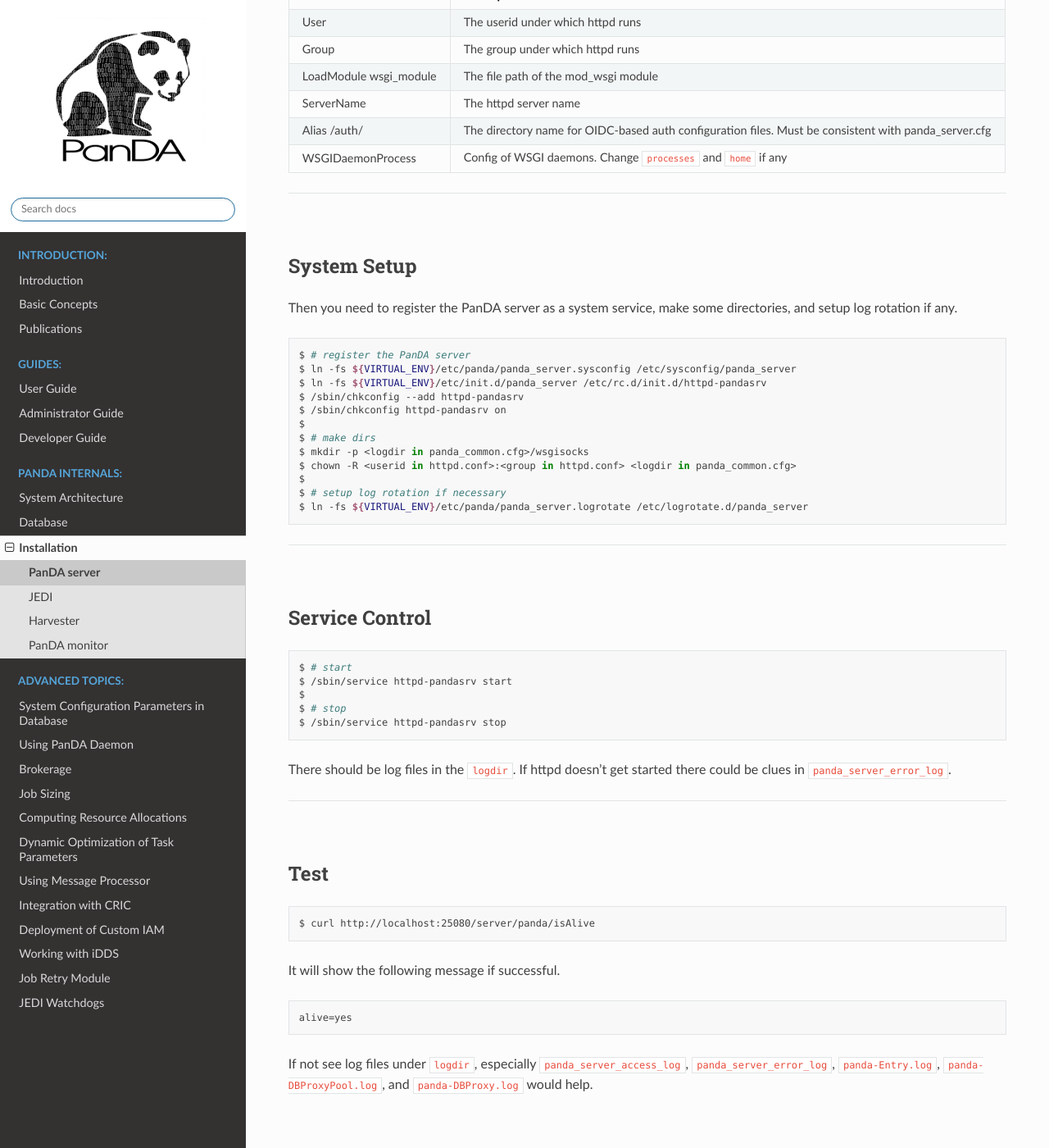
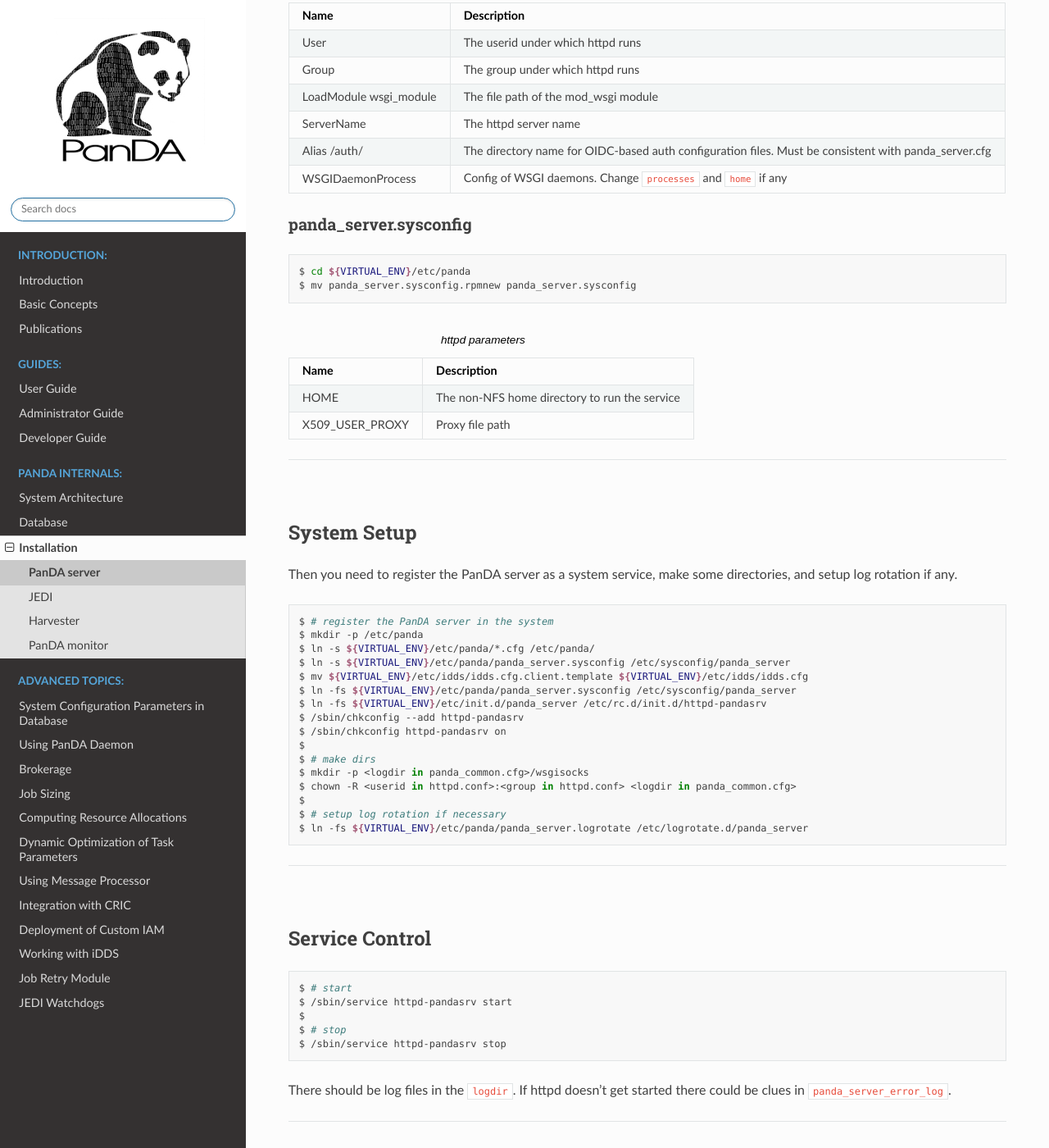
Before and after one commit to PanDAWMS/panda-docs, a Sphinx documentation site: the page built from docs/source/installation/server.rst, in a window 1280 px wide and 1400 px high, scrolled down 2840 px. Shown: the whole window at 82% size. Built offline with Sphinx 7.4.7 and the Read the Docs theme 2.0.0, drawn with Linux system fonts in a browser that asks for light colours; some of the changed text lies outside the part shown.

```diff
--- a/docs/source/installation/server.rst
+++ b/docs/source/installation/server.rst
@@ -39,9 +39,10 @@ Then
 
 .. prompt:: bash
 
- pip install panda-server
+ pip install panda-server[<database type>]
 
-which will install panda-server, panda-common, and dependent python packages.
+which will install panda-server, panda-common, and dependent python packages. The ``<database type>`` is
+oracle, postgres, or mysql depending on your database backend.
 
 If the latest panda-server in the git master repository is required,
 
@@ -57,7 +58,7 @@ Configuration
 -----------------
 
 
-There are two python and one httpd configuration files under ``${VIRTUAL_ENV}/etc/panda``.
+There are two python, one httpd, and one system configuration files under ``${VIRTUAL_ENV}/etc/panda``.
 
 panda_common.cfg
 =====================
@@ -178,6 +179,26 @@ directive.
    * - WSGIDaemonProcess
      - Config of WSGI daemons. Change ``processes`` and ``home`` if any
 
+
+panda_server.sysconfig
+=========================
+
+.. prompt:: bash
+
+ cd ${VIRTUAL_ENV}/etc/panda
+ mv panda_server.sysconfig.rpmnew panda_server.sysconfig
+
+.. list-table:: httpd parameters
+   :header-rows: 1
+
+   * - Name
+     - Description
+   * - HOME
+     - The non-NFS home directory to run the service
+   * - X509_USER_PROXY
+     - Proxy file path
+
+
 ------------
 
 |br|
@@ -188,7 +209,11 @@ Then you need to register the PanDA server as a system service, make some direct
 
 .. prompt:: bash
 
- # register the PanDA server
+ # register the PanDA server in the system
+ mkdir -p /etc/panda
+ ln -s ${VIRTUAL_ENV}/etc/panda/*.cfg /etc/panda/
+ ln -s ${VIRTUAL_ENV}/etc/panda/panda_server.sysconfig /etc/sysconfig/panda_server
+ mv ${VIRTUAL_ENV}/etc/idds/idds.cfg.client.template ${VIRTUAL_ENV}/etc/idds/idds.cfg
  ln -fs ${VIRTUAL_ENV}/etc/panda/panda_server.sysconfig /etc/sysconfig/panda_server
  ln -fs ${VIRTUAL_ENV}/etc/init.d/panda_server /etc/rc.d/init.d/httpd-pandasrv
  /sbin/chkconfig --add httpd-pandasrv
```
Also changed, not shown: docs/source/database/postgres.rst (+9 -3 lines), docs/source/installation/jedi.rst (+21 -1 lines).
